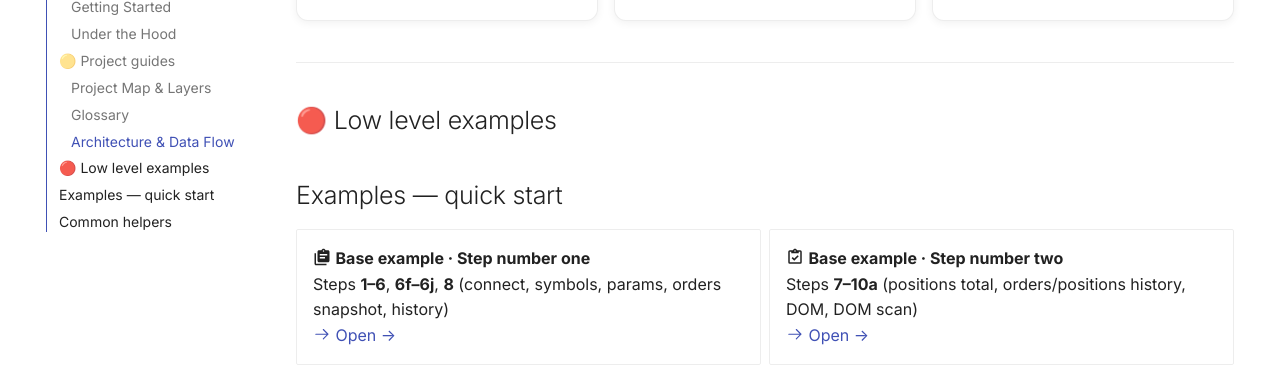
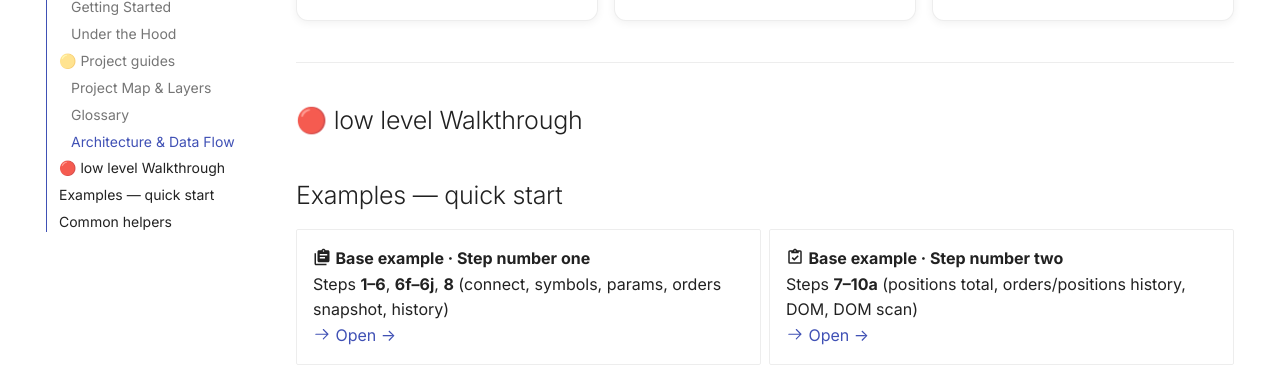
Before and after one commit to MetaRPC/PyMT5, an MkDocs documentation site: the page built from docs/index.md, in a window 1280 px wide and 900 px high, scrolled down 820 px. Shown: the part 155-522 px from the top of the window. Built offline with MkDocs 1.6.1 and Material for MkDocs 9.7.7, drawn with Linux system fonts in a browser that asks for light colours; comment, search, counter and statistics services are not loaded.

Commit message:
Update index.md

```diff
--- a/docs/index.md
+++ b/docs/index.md
@@ -62,7 +62,7 @@ From request to result: calls, streams, and data transformations.
 
 ---
 
-## 🔴 Low level examples
+## 🔴 low level Walkthrough
 
 ## Examples — quick start
 
```
